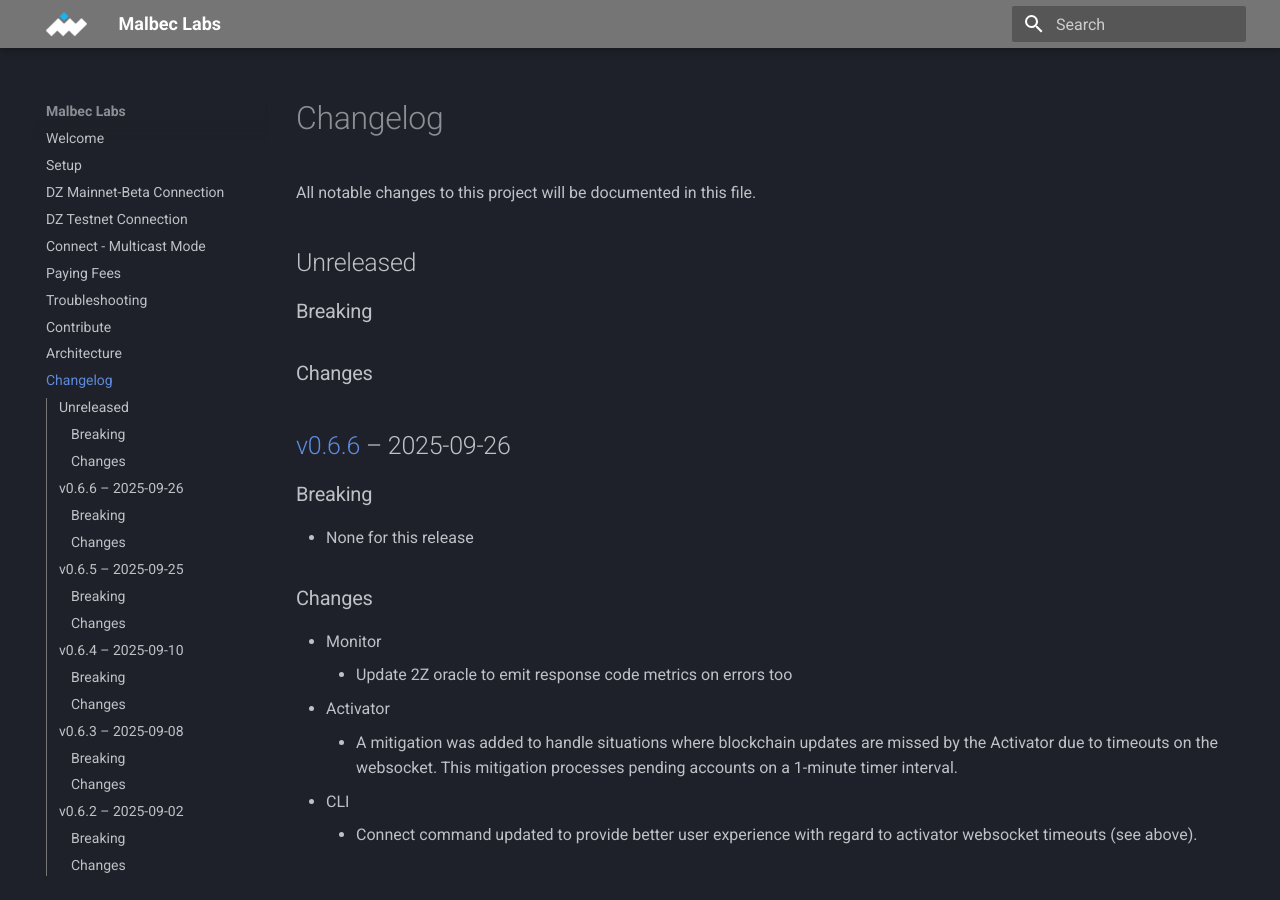
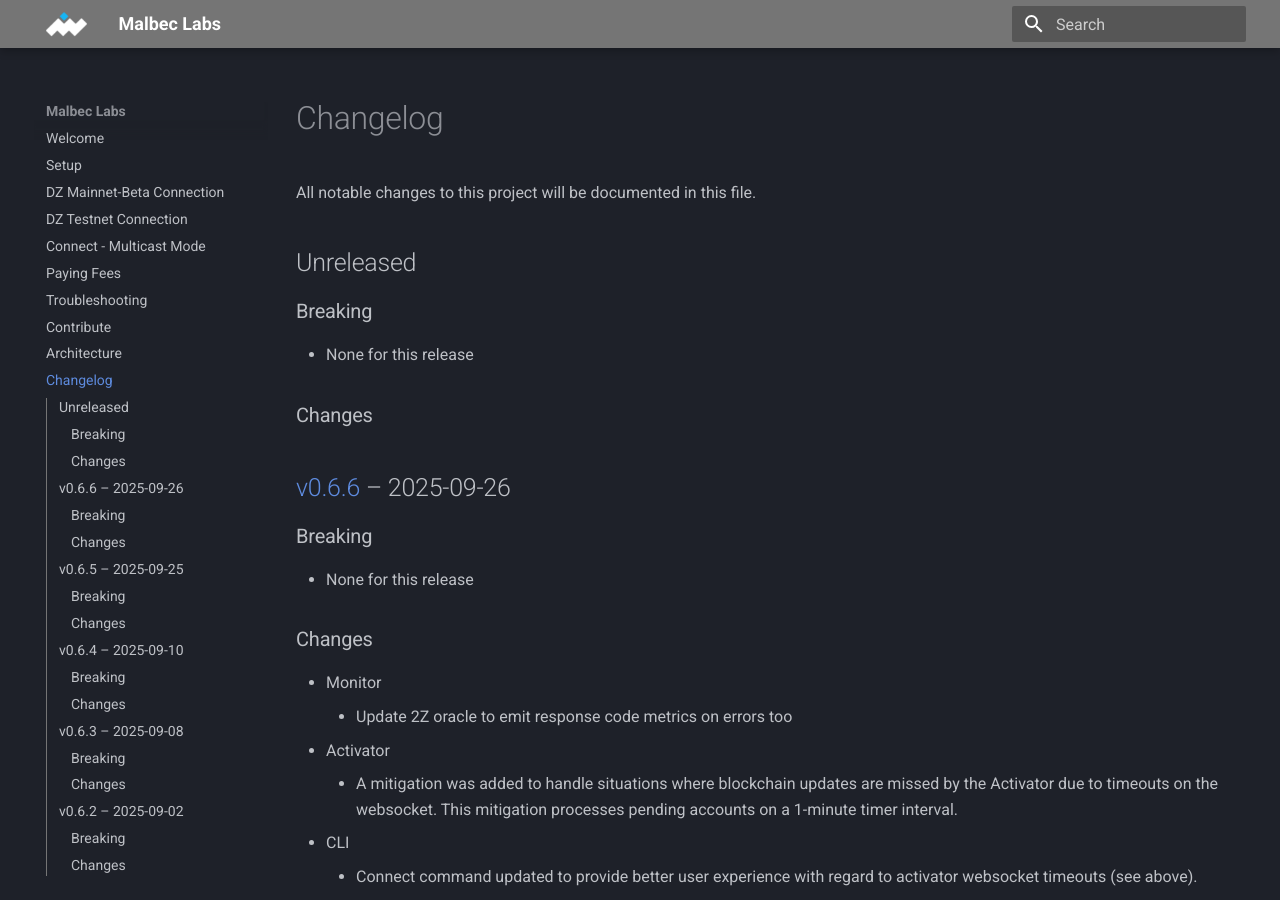
Before and after one commit to malbeclabs/docs, an MkDocs documentation site: the page built from docs/changelog.md, in a window 1280 px wide and 900 px high. Built offline with MkDocs 1.6.1 and Material for MkDocs 9.7.7, drawn with Linux system fonts in a browser that asks for light colours.

Commit message:
Update changelog.md

```diff
--- a/docs/changelog.md
+++ b/docs/changelog.md
@@ -5,6 +5,8 @@ All notable changes to this project will be documented in this file.
 ## Unreleased
 
 ### Breaking
+
+- None for this release
 
 ### Changes
 
```
